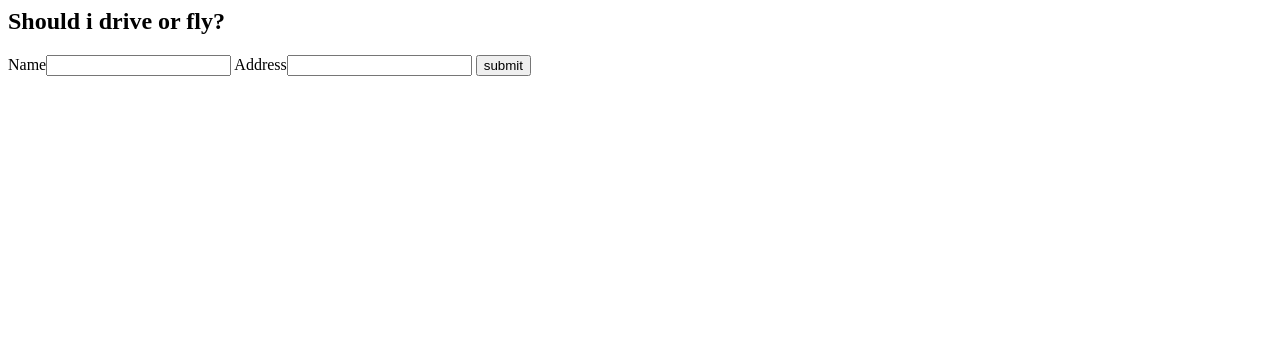
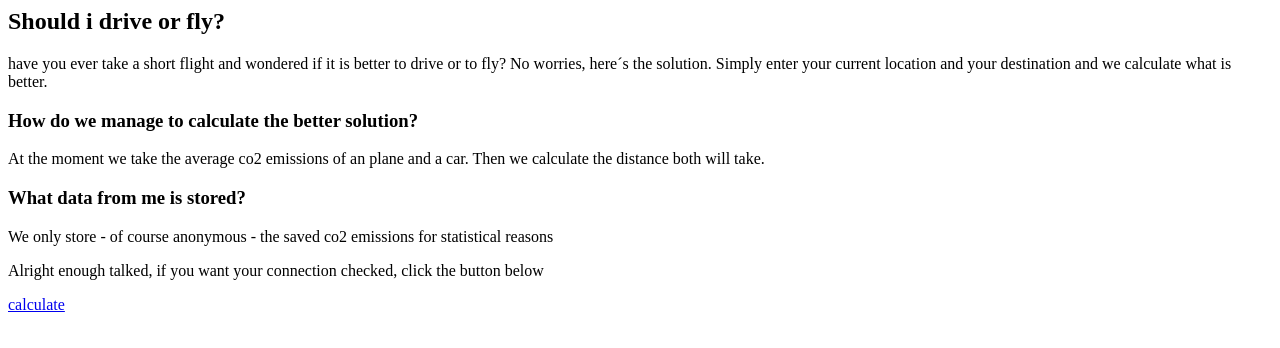
Before and after one commit to NXZAS8CA/driveorfly, a plain HTML site: page static/index.html in a window 1280 px wide. Drawn offline with Linux system fonts and the light colour scheme.

Commit message:
started working on base functionality

```diff
--- a/static/index.html
+++ b/static/index.html
@@ -9,12 +9,26 @@
         <h2>
             Should i drive or fly?
         </h2>
-        <div>
-            <form method="POST" action="/form">
-                <label>Name</label><input name="name" type="text" value="" />
-                <label>Address</label><input name="address" type="text" value="" />
-                <input type="submit" value="submit" />
-            </form>
-          </div>
+        <main>
+            <article>
+                <p>have you ever take a short flight and wondered if it is better to drive or to fly?
+                    No worries, here´s the solution. Simply enter your current location and your destination and we calculate what is better.
+                </p>
+            </article>
+            <article>
+                <section>
+                    <h1>How do we manage to calculate the better solution?</h1>
+                    <p>At the moment we take the average co2 emissions of an plane and a car. Then we calculate the distance both will take.</p>
+                </section>
+                <section>
+                    <h1>What data from me is stored?</h1>
+                    <p>We only store - of course anonymous - the saved co2 emissions for statistical reasons</p>
+                </section>
+            </article>
+            <section>
+                <p>Alright enough talked, if you want your connection checked, click the button below</p>
+                <a href="./calculate.html">calculate</a>
+            </section>
+        </main>
     </body>
 </html>
```
Also changed, not shown: static/calculate.html (added, +29 -0 lines), 1 other file.
